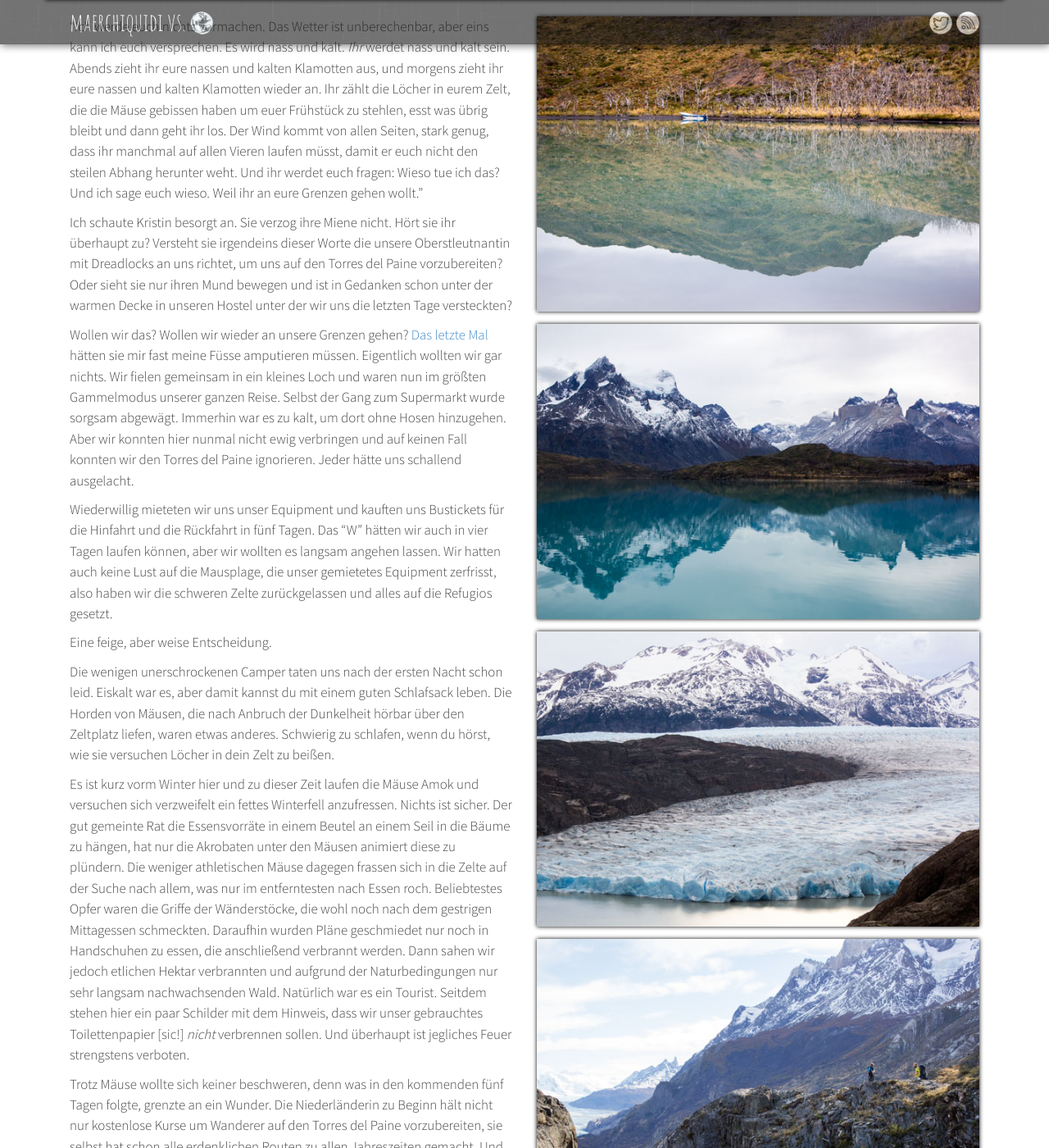
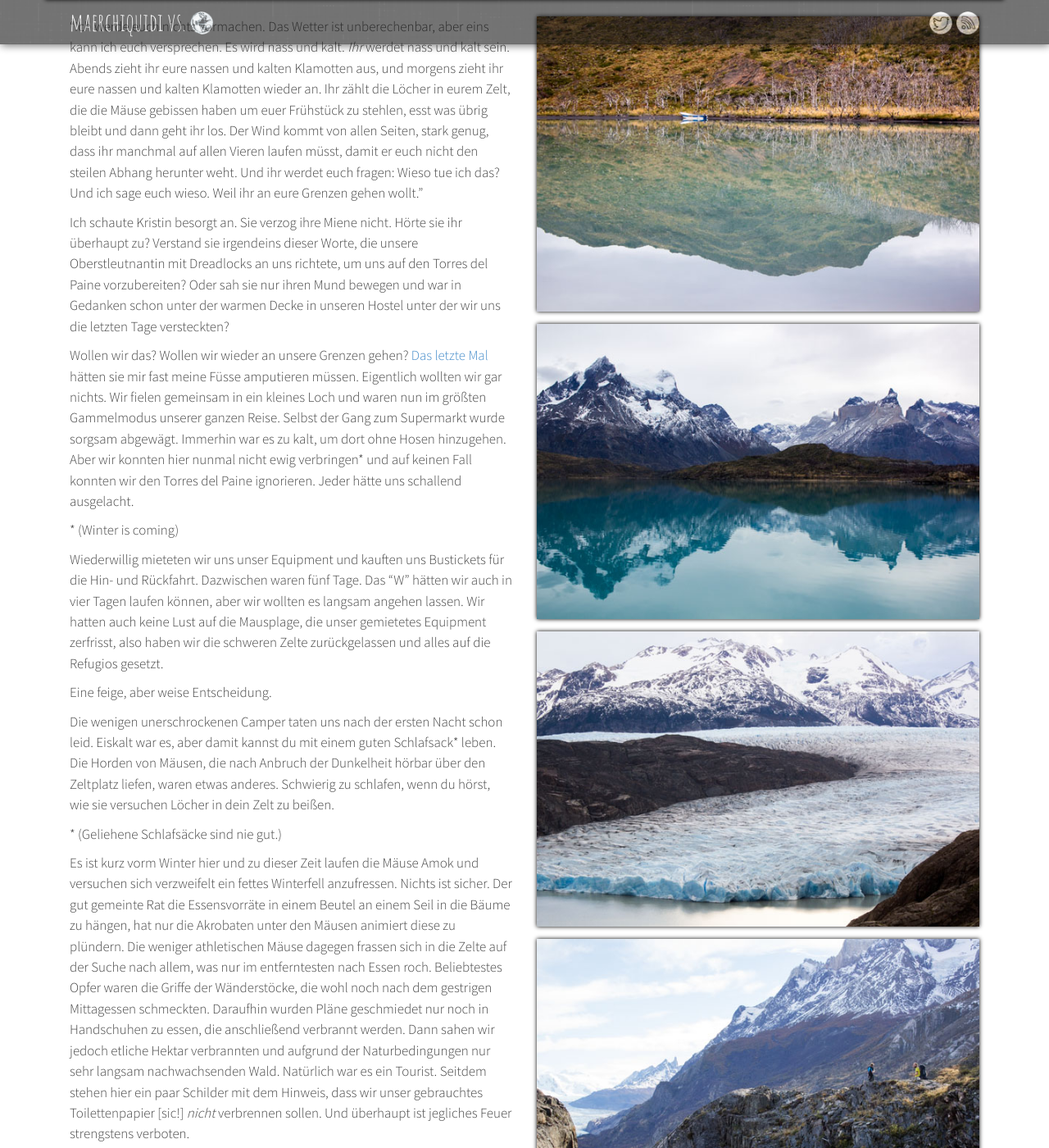
Before and after one commit to maerch/maerchiquidi, a Jekyll site: the page built from _posts/2014-04-28-torres.md, in a window 1280 px wide and 1400 px high, scrolled down 575 px. Shown: the whole window at 82% size. Built offline with Jekyll 4.4.1, drawn with Linux system fonts in a browser that asks for light colours; nearby versions of some CDN libraries; comment, search, counter and statistics services are not loaded; some of the changed text lies outside the part shown.

Commit message:
Last corrections for torres draft

```diff
--- a/_posts/2014-04-28-torres.md
+++ b/_posts/2014-04-28-torres.md
@@ -11,22 +11,26 @@
 
 "Ich werde euch nichts vormachen. Das Wetter ist unberechenbar, aber eins kann ich euch versprechen. Es wird nass und kalt. *Ihr* werdet nass und kalt sein. Abends zieht ihr eure nassen und kalten Klamotten aus, und morgens zieht ihr eure nassen und kalten Klamotten wieder an. Ihr zählt die Löcher in eurem Zelt, die die Mäuse gebissen haben um euer Frühstück zu stehlen, esst was übrig bleibt und dann geht ihr los. Der Wind kommt von allen Seiten, stark genug, dass ihr manchmal auf allen Vieren laufen müsst, damit er euch nicht den steilen Abhang herunter weht. Und ihr werdet euch fragen: Wieso tue ich das? Und ich sage euch wieso. Weil ihr an eure Grenzen gehen wollt."
 
-Ich schaute Kristin besorgt an. Sie verzog ihre Miene nicht. Hört sie ihr überhaupt zu? Versteht sie irgendeins dieser Worte die unsere Oberstleutnantin mit Dreadlocks an uns richtet, um uns auf den Torres del Paine vorzubereiten? Oder sieht sie nur ihren Mund bewegen und ist in Gedanken schon unter der warmen Decke in unseren Hostel unter der wir uns die letzten Tage versteckten?
+Ich schaute Kristin besorgt an. Sie verzog ihre Miene nicht. Hörte sie ihr überhaupt zu? Verstand sie irgendeins dieser Worte, die unsere Oberstleutnantin mit Dreadlocks an uns richtete, um uns auf den Torres del Paine vorzubereiten? Oder sah sie nur ihren Mund bewegen und war in Gedanken schon unter der warmen Decke in unseren Hostel unter der wir uns die letzten Tage versteckten?
 
-Wollen wir das? Wollen wir wieder an unsere Grenzen gehen? [Das letzte Mal]({% post_url 2014-03-19-kepler %}) hätten sie mir fast meine Füsse amputieren müssen. Eigentlich wollten wir gar nichts. Wir fielen gemeinsam in ein kleines Loch und waren nun im größten Gammelmodus unserer ganzen Reise. Selbst der Gang zum Supermarkt wurde sorgsam abgewägt. Immerhin war es zu kalt, um dort ohne Hosen hinzugehen. Aber wir konnten hier nunmal nicht ewig verbringen und auf keinen Fall konnten wir den Torres del Paine ignorieren. Jeder hätte uns schallend ausgelacht.
+Wollen wir das? Wollen wir wieder an unsere Grenzen gehen? [Das letzte Mal]({% post_url 2014-03-19-kepler %}) hätten sie mir fast meine Füsse amputieren müssen. Eigentlich wollten wir gar nichts. Wir fielen gemeinsam in ein kleines Loch und waren nun im größten Gammelmodus unserer ganzen Reise. Selbst der Gang zum Supermarkt wurde sorgsam abgewägt. Immerhin war es zu kalt, um dort ohne Hosen hinzugehen. Aber wir konnten hier nunmal nicht ewig verbringen\* und auf keinen Fall konnten wir den Torres del Paine ignorieren. Jeder hätte uns schallend ausgelacht.
 
-Wiederwillig mieteten wir uns unser Equipment und kauften uns Bustickets für die Hinfahrt und die Rückfahrt in fünf Tagen. Das "W" hätten wir auch in vier Tagen laufen können, aber wir wollten es langsam angehen lassen. Wir hatten auch keine Lust auf die Mausplage, die unser gemietetes Equipment zerfrisst, also haben wir die schweren Zelte zurückgelassen und alles auf die Refugios gesetzt.
+\* (Winter is coming)
+
+Wiederwillig mieteten wir uns unser Equipment und kauften uns Bustickets für die Hin- und Rückfahrt. Dazwischen waren fünf Tage. Das "W" hätten wir auch in vier Tagen laufen können, aber wir wollten es langsam angehen lassen. Wir hatten auch keine Lust auf die Mausplage, die unser gemietetes Equipment zerfrisst, also haben wir die schweren Zelte zurückgelassen und alles auf die Refugios gesetzt.
 
 Eine feige, aber weise Entscheidung.
 
-Die wenigen unerschrockenen Camper taten uns nach der ersten Nacht schon leid. Eiskalt war es, aber damit kannst du mit einem guten Schlafsack leben. Die Horden von Mäusen, die nach Anbruch der Dunkelheit hörbar über den Zeltplatz liefen, waren etwas anderes. Schwierig zu schlafen, wenn du hörst, wie sie versuchen Löcher in dein Zelt zu beißen.
+Die wenigen unerschrockenen Camper taten uns nach der ersten Nacht schon leid. Eiskalt war es, aber damit kannst du mit einem guten Schlafsack\* leben. Die Horden von Mäusen, die nach Anbruch der Dunkelheit hörbar über den Zeltplatz liefen, waren etwas anderes. Schwierig zu schlafen, wenn du hörst, wie sie versuchen Löcher in dein Zelt zu beißen.
 
-Es ist kurz vorm Winter hier und zu dieser Zeit laufen die Mäuse Amok und versuchen sich verzweifelt ein fettes Winterfell anzufressen. Nichts ist sicher. Der gut gemeinte Rat die Essensvorräte in einem Beutel an einem Seil in die Bäume zu hängen, hat nur die Akrobaten unter den Mäusen animiert diese zu plündern. Die weniger athletischen Mäuse dagegen frassen sich in die Zelte auf der Suche nach allem, was nur im entferntesten nach Essen roch. Beliebtestes Opfer waren die Griffe der Wänderstöcke, die wohl noch nach dem gestrigen Mittagessen schmeckten. Daraufhin wurden Pläne geschmiedet nur noch in Handschuhen zu essen, die anschließend verbrannt werden. Dann sahen wir jedoch etlichen Hektar verbrannten und aufgrund der Naturbedingungen nur sehr langsam nachwachsenden Wald. Natürlich war es ein Tourist. Seitdem stehen hier ein paar Schilder mit dem Hinweis, dass wir unser gebrauchtes Toilettenpapier [sic!] _nicht_ verbrennen sollen. Und überhaupt ist jegliches Feuer strengstens verboten.
+\* (Geliehene Schlafsäcke sind nie gut.)
+
+Es ist kurz vorm Winter hier und zu dieser Zeit laufen die Mäuse Amok und versuchen sich verzweifelt ein fettes Winterfell anzufressen. Nichts ist sicher. Der gut gemeinte Rat die Essensvorräte in einem Beutel an einem Seil in die Bäume zu hängen, hat nur die Akrobaten unter den Mäusen animiert diese zu plündern. Die weniger athletischen Mäuse dagegen frassen sich in die Zelte auf der Suche nach allem, was nur im entferntesten nach Essen roch. Beliebtestes Opfer waren die Griffe der Wänderstöcke, die wohl noch nach dem gestrigen Mittagessen schmeckten. Daraufhin wurden Pläne geschmiedet nur noch in Handschuhen zu essen, die anschließend verbrannt werden. Dann sahen wir jedoch etliche Hektar verbrannten und aufgrund der Naturbedingungen nur sehr langsam nachwachsenden Wald. Natürlich war es ein Tourist. Seitdem stehen hier ein paar Schilder mit dem Hinweis, dass wir unser gebrauchtes Toilettenpapier [sic!] _nicht_ verbrennen sollen. Und überhaupt ist jegliches Feuer strengstens verboten.
 
 Trotz Mäuse wollte sich keiner beschweren, denn was in den kommenden fünf Tagen folgte, grenzte an ein Wunder. Die Niederländerin zu Beginn hält nicht nur kostenlose Kurse um Wanderer auf den Torres del Paine vorzubereiten, sie selbst hat schon alle erdenklichen Routen zu allen Jahreszeiten gemacht. Und ihre Warnung, die wie Motivation klingen sollte, war ernst gemeint. Der Torres del Paine ist bekannt für sein unbeständiges Wetter. Du kannst dich Mittags noch über die Sonne freuen und eine Stunde später kämpfst du dich durch Wind und Regen und musst durch überlaufende Bäche laufen. An einem Tag nicht einmal komplett nass zu werden, ist ein seltenes Geschenk. Es heißt zwar, dass der Herbst nicht ganz so wild wäre wie die anderen Jahreszeiten, doch aufgrund der Meldung zur gesperrten "O"-Route aufgrund starken Schneefalls machten wir uns dennoch keine Hoffnung.
 
 Wir wurden trotzdem vom Glück geküsst. Einmal sahen wir am letzten Tag eine bedrohliche dunkle Wolke über den Berg klettern und fühlten auch den einen oder anderen Regetropfen auf der Nase, doch der Wind pustete dieses Ungetüm dann schnell in die andere Richtung. Ansonsten genossen wir bestes Wanderwetter. Sonne, aber nicht zuviel, und angenehme Temperaturen, die das Laufen mit großen Rucksack erleichterten.
 
-Der Herbst ist, abgesehen von der Mausplage, einfach die beste Jahreszeit um hier ein paar Tage zu verbringen. Der ganze Park war erstaunlich leer. Die riesigen Zeltplätze und Refugios gaben uns ein Hinweis auf die Menschenmassen im Sommer. Uns und den paar weiteren Wanderer gehörte nun der ganze Park -- mit all den Wäldern, Gletschern, Bergseen und aus dem Boden schießenden Bergen mit weißen Kappen, die ab und zu Lawinen ausspuckten.
+Der Herbst ist, abgesehen von der Mausplage, einfach die beste Jahreszeit um hier ein paar Tage zu verbringen. Der ganze Park war erstaunlich leer. Die riesigen Zeltplätze und Refugios gaben uns einen Hinweis auf die Menschenmassen im Sommer. Uns und den paar weiteren Wanderern gehörte nun der ganze Park -- mit all den Wäldern, Gletschern, Bergseen und aus dem Boden schießenden Bergen mit weißen Kappen, die ab und zu Lawinen ausspuckten.
 
-Falls ihr euch irgendwann lustlos und faul in Puerto Natales unter der Bettdecke verkriechen solltet und zu gar nichts Lust habt: Tut es trotzdem! Sonst lachen wir euch schallend aus. All unsere bisherigen Wanderung, sei es nun in Schottland, Vietnam oder Neuseeland, stehen nun im Schatten des Torres. Zurück in unserer Heimatbasis auf unserem Bett unter der Decke liegend sind wir zwar erschöpft, aber sehr froh über alles, wofür mein Wortschatz und die Speicherkarten unsere Kamera nunmal nicht ausreichen. Torres del Paine ist Pflichtprogramm.
+Falls ihr euch irgendwann lustlos und faul in Puerto Natales unter der Bettdecke verkriechen solltet und zu gar nichts Lust habt: Tut es trotzdem! Sonst lachen wir euch schallend aus. All unsere bisherigen Wanderungen, sei es nun in Schottland, Vietnam oder Neuseeland, stehen nun im Schatten des Torres. Zurück in unserer Heimatbasis auf unserem Bett unter der Decke liegend sind wir zwar erschöpft, aber sehr froh über alles, wofür mein Wortschatz und die Speicherkarten unsere Kamera nunmal nicht ausreichen. Torres del Paine ist Pflichtprogramm.
```
Also changed, not shown: img/2014-04-28-torres/thumb/14.jpg (deleted).
